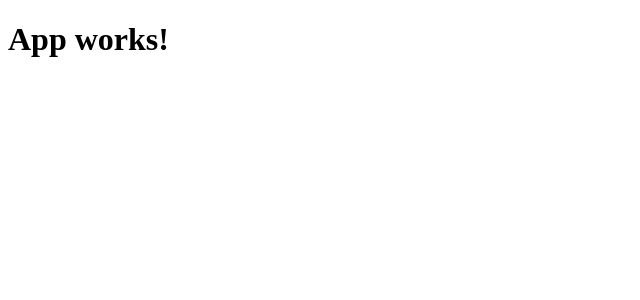
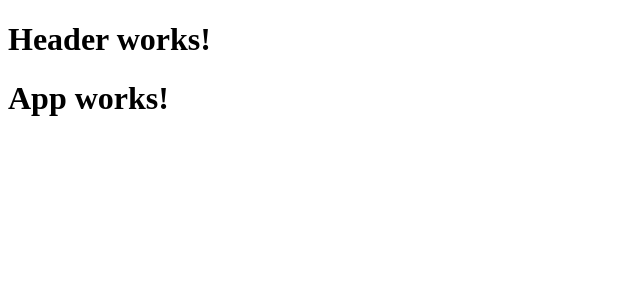
Before and after one commit to alspdx/formulary, a React app: page / in a window 1280 px wide. Shown: the top 300 px of the page, without its empty margins (0-640 px from the left). Built offline with nearby package versions, Linux system fonts and the light colour scheme.

Commit message:
add header component

```diff
--- a/src/components/App.jsx
+++ b/src/components/App.jsx
@@ -1,8 +1,12 @@
+import Header from './Header';
 import React from 'react';
 
 function App() {
   return (
-    <h1>App works!</h1>
+    <div>
+      <Header />
+      <h1>App works!</h1>
+    </div>
   );
 }
 
--- /dev/null
+++ b/src/components/Header.jsx
@@ -0,0 +1,9 @@
+import React from 'react';
+
+function Header() {
+  return (
+    <h1>Header works!</h1>
+  );
+}
+
+export default Header;
```
Also changed, not shown: 1 other file (tests, documents, lock files or other folders).
